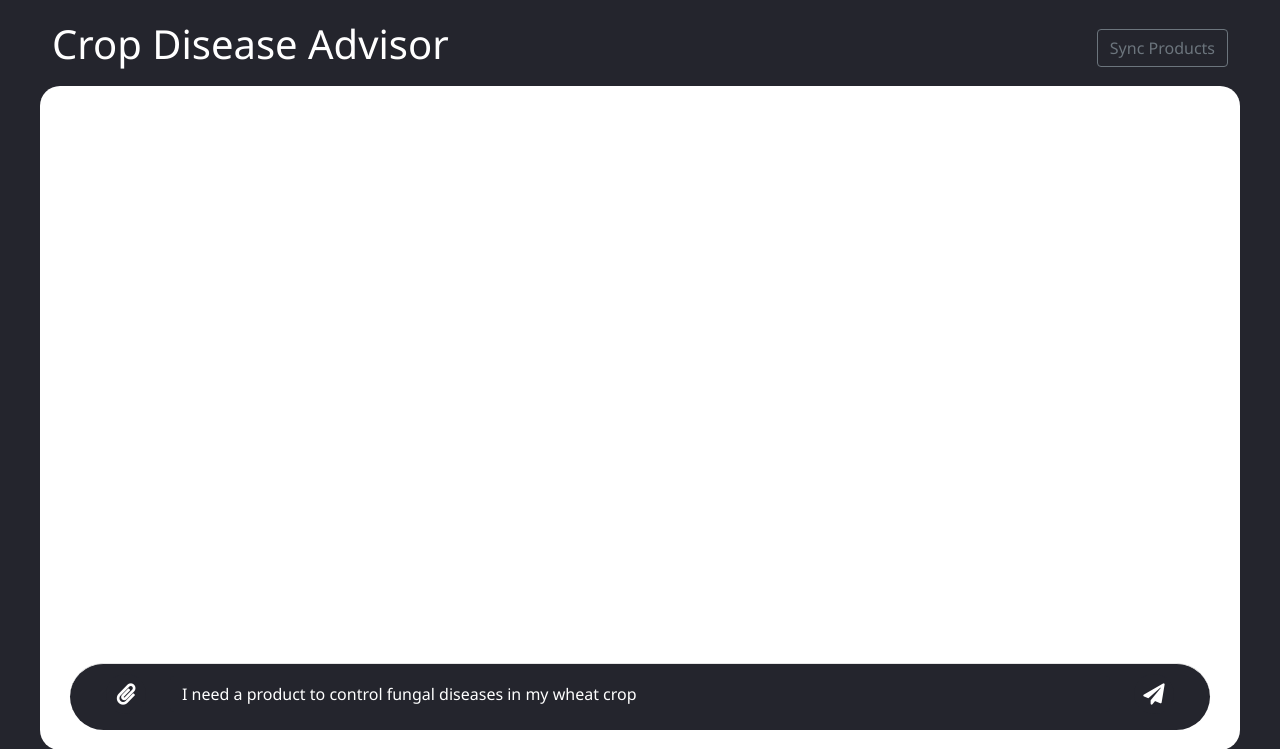
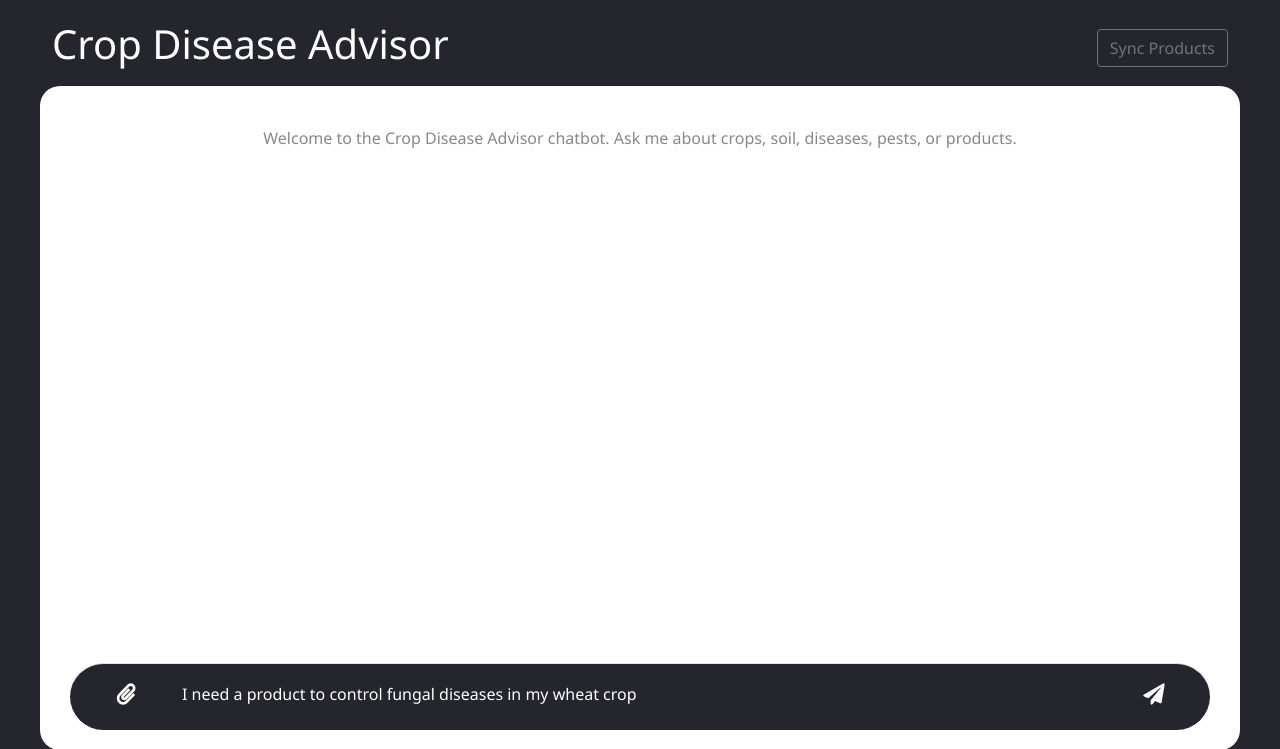
Before and after one commit to thakurfurqaan/apco-chatbot, a FastAPI app: page / in a window 1280 px wide. Shown: the top 749 px of the page. Run offline with FastAPI, Linux system fonts and the light colour scheme; parts of the project's set-up code (start-up, migrations or seed data) failed here and were passed over.

Commit message:
Added chatbot description

```diff
--- a/app/templates/chat.html
+++ b/app/templates/chat.html
@@ -181,6 +181,15 @@
       background-color: transparent;
       position: relative;
     }
+
+    .chat-description {
+      text-align: center;
+
+      color: #888;
+
+      margin-top: 20px;
+
+    }
   </style>
 </head>
 
@@ -199,6 +208,10 @@
   </div>
   <div class="chat-container">
     <div id="chat-messages" class="chat-messages">
+      <div id="chat-description" class="chat-description">
+        Welcome to the Crop Disease Advisor chatbot. Ask me about crops, soil, diseases, pests, or products.
+
+      </div>
       <!-- Chat messages will be displayed here -->
     </div>
 
@@ -249,6 +262,16 @@
   const syncProductsButton = document.getElementById("sync-products");
   const loadingIndicator = document.getElementById("loading-indicator");
   const imagePreview = document.getElementById("image-preview");
+  const chatDescription = document.getElementById("chat-description");
+
+  function toggleDescription() {
+
+    if (chatMessages.children.length > 1) {
+      chatDescription.style.display = "none";
+    } else {
+      chatDescription.style.display = "block";
+    }
+  }
 
   fileInput.addEventListener("change", (e) => {
     const file = e.target.files[0];
@@ -326,12 +349,13 @@
     let messageContent = `<pre style="white-space: pre-wrap; overflow: hidden;">${formatToHTML(message)}</pre>`;
 
     if (file) {
-      messageContent += `<br><strong>Uploaded file:</strong><br><img src="${URL.createObjectURL(file)}" style="width: 100px; height: 100px; object-fit: cover; border-radius: 10px; border: 2px solid #ffffff; margin-top: 10px;">`;
+      messageContent += `<br><img src="${URL.createObjectURL(file)}" style="width: 100px; height: 100px; object-fit: cover; border-radius: 10px; border: 2px solid #ffffff; margin-top: 10px;">`;
     }
 
     messageElement.innerHTML = messageContent;
     chatMessages.appendChild(messageElement);
     chatMessages.scrollTop = chatMessages.scrollHeight;
+    toggleDescription();
   }
 
   function formatToHTML(text) {
@@ -349,6 +373,8 @@
     document.querySelector('button[type="submit"]').disabled = disabled;
     document.getElementById("file-input-label").style.pointerEvents = disabled ? "none" : "auto";
   }
+
+  toggleDescription();
 </script>
 </body>
 
```
